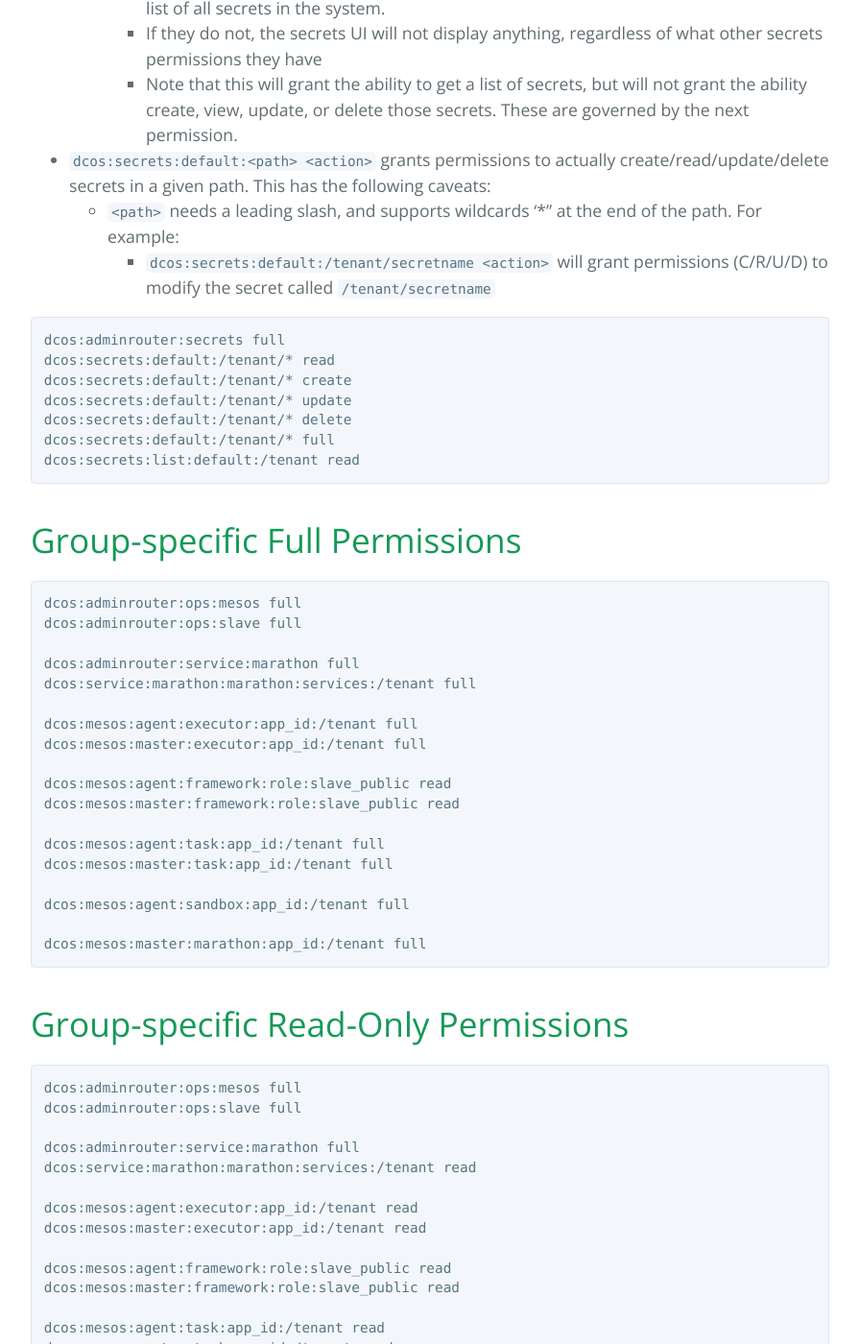
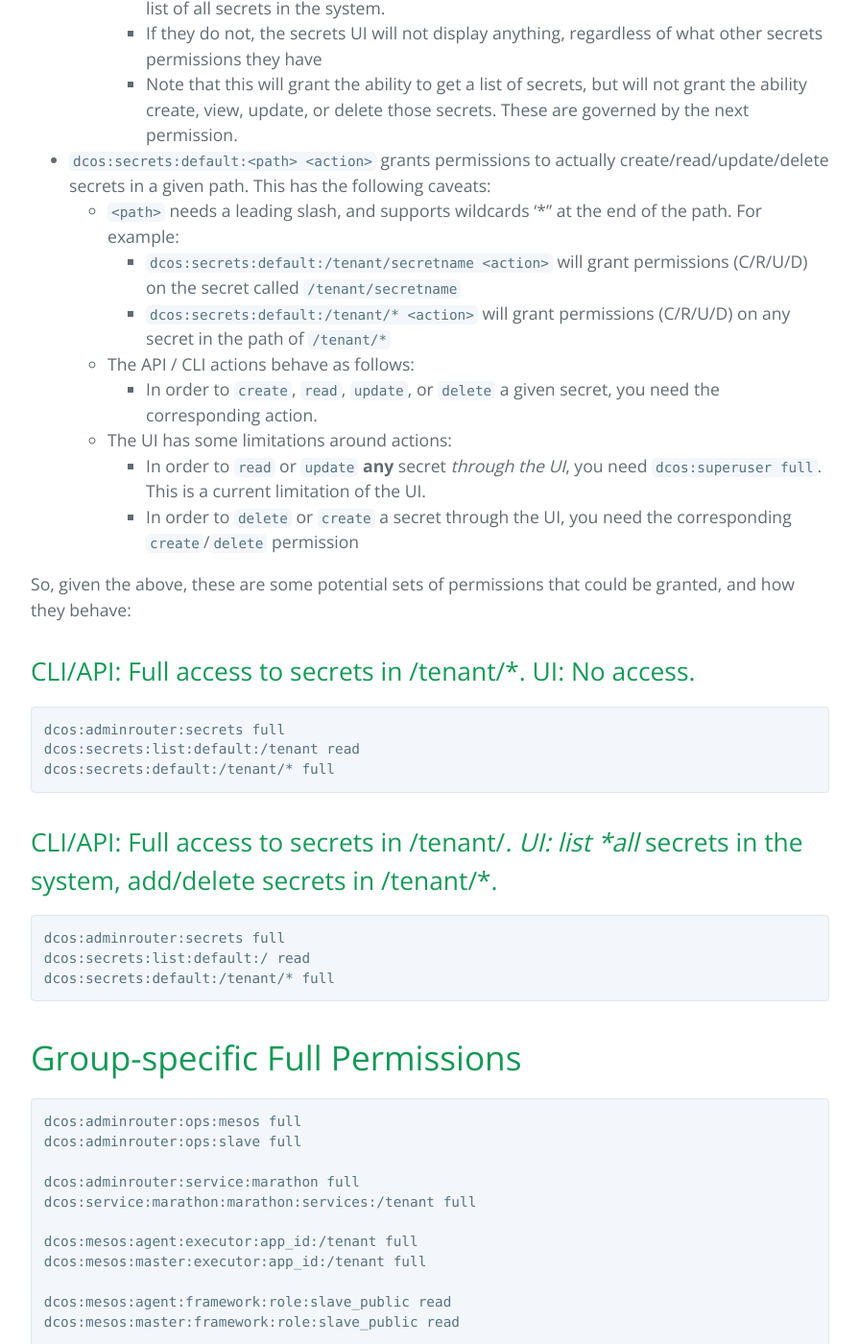
Before and after one commit to mesosphere/field-notes, a Jekyll site: the page built from docs/strict/permissions.md, in a window 1280 px wide and 1400 px high, scrolled down 2989 px. Shown: the whole window at 96% size, without its empty margins (192-1087 px from the left). Built offline with Jekyll 4.4.1, drawn with Linux system fonts in a browser that asks for light colours; our own code applies the rules of GitHub Pages for plain Markdown files.

Commit message:
Add secret permissions

````diff
--- a/docs/strict/permissions.md
+++ b/docs/strict/permissions.md
@@ -108,17 +108,28 @@ There are three types of permissions that can be granted:
     * Note that this will grant the ability to get a list of secrets, but will not grant the ability create, view, update, or delete those secrets.  These are governed by the next permission.
 * `dcos:secrets:default:<path> <action>` grants permissions to actually create/read/update/delete secrets in a given path.  This has the following caveats:
   * `<path>` needs a leading slash, and supports wildcards '*" at the end of the path.  For example:
-    * `dcos:secrets:default:/tenant/secretname <action>` will grant permissions (C/R/U/D) to modify the secret called `/tenant/secretname`
+    * `dcos:secrets:default:/tenant/secretname <action>` will grant permissions (C/R/U/D) on the secret called `/tenant/secretname`
+    * `dcos:secrets:default:/tenant/* <action>` will grant permissions (C/R/U/D) on any secret in the path of `/tenant/*`
+  * The API / CLI actions behave as follows:
+    * In order to `create`, `read`, `update`, or `delete` a given secret, you need the corresponding action.
+  * The UI has some limitations around actions:
+    * In order to `read` or `update` **any** secret _through the UI_, you need `dcos:superuser full`.  This is a current limitation of the UI.
+    * In order to `delete` or `create` a secret through the UI, you need the corresponding `create`/`delete` permission
 
+So, given the above, these are some potential sets of permissions that could be granted, and how they behave:
 
+## CLI/API: Full access to secrets in /tenant/*.  UI: No access.
 ```
 dcos:adminrouter:secrets full
-dcos:secrets:default:/tenant/* read
-dcos:secrets:default:/tenant/* create
-dcos:secrets:default:/tenant/* update
-dcos:secrets:default:/tenant/* delete
+dcos:secrets:list:default:/tenant read
 dcos:secrets:default:/tenant/* full
-dcos:secrets:list:default:/tenant read
+```
+
+## CLI/API: Full access to secrets in /tenant/*.  UI: list *all* secrets in the system, add/delete secrets in /tenant/*.
+```
+dcos:adminrouter:secrets full
+dcos:secrets:list:default:/ read
+dcos:secrets:default:/tenant/* full
 ```
 
 
````
